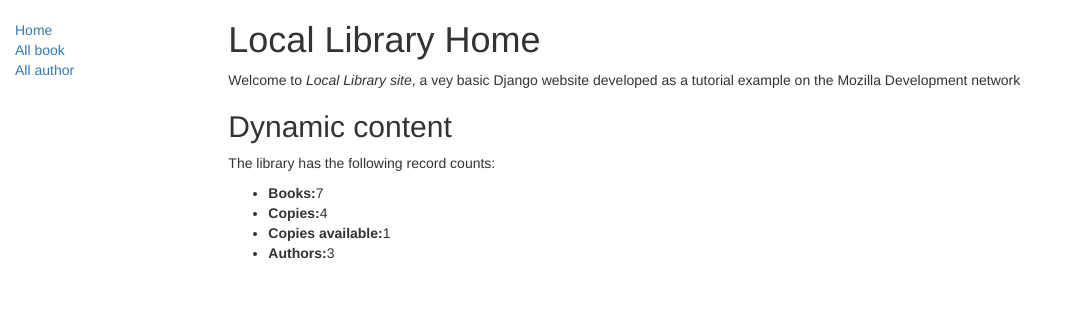
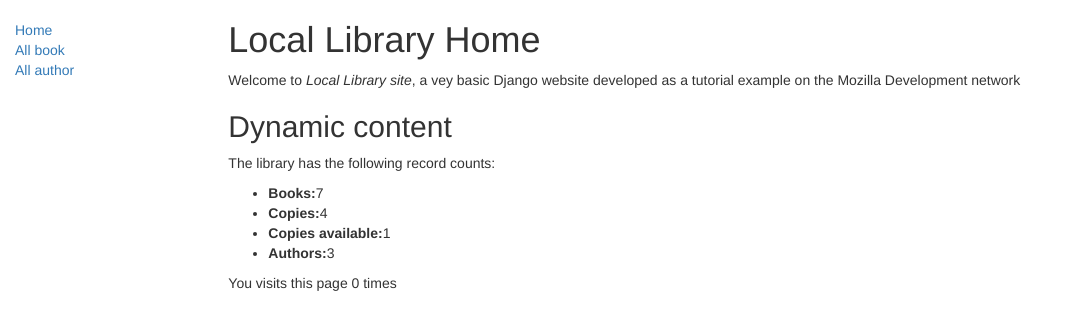
Before and after one commit to SemanticSpider/django_library, a Django app: page /catalog/ in a window 1280 px wide. Shown: the top 330 px of the page, without its empty margins (0-1068 px from the left). Run offline with Django 4.2, Linux system fonts and the light colour scheme; data comes from the database, SQL or seed files in the repository; both versions use the stored data as it was after the commit; some libraries are stand-ins or nearby versions.

Commit message:
Сделали списки литературы и авторов, детальные описания, поработали с сессиями

```diff
--- a/library/locallibrary/catalog/models.py
+++ b/library/locallibrary/catalog/models.py
@@ -96,6 +96,8 @@ class Author(models.Model):
         String for representation the Model object
         """
         return '%s, %s' % (self.last_name, self.first_name)
+    class Meta:
+        ordering = ['date_of_birth']
 
 class Language(models.Model):
     """
--- a/library/locallibrary/catalog/templates/base_generic.html
+++ b/library/locallibrary/catalog/templates/base_generic.html
@@ -26,14 +26,31 @@
                 {% block sidebar %}
                 <ul class="sidebar-nav">
                     <li><a href="{% url 'index' %}">Home</a></li>
-                    <li><a href="">All book</a></li>
-                    <li><a href="">All author</a></li>
+                    <li><a href="{% url 'books' %}">All book</a></li>
+                    <li><a href="{% url 'authors' %}">All author</a></li>
                 </ul>
                 {% endblock %}
             </div>
             <div class="col-sm-10">
             {% block content %}
             {% endblock %}
+            {% block pagination %}
+                {% if is_paginated %}
+                    <div class="pagination">
+                        <span class="page-links">
+                            {% if page_obj.has_previous %}
+                                <a href="{{ request.path }}?page={{ page_obj.previous_page_number }}">previous</a>
+                            {% endif %}
+                            <span class="page-current">
+                                Page {{ page_obj.number }} of {{ page_obj.paginator.num_pages }}
+                            </span>
+                            {% if page_obj.has_next %}
+                                <a href="{{ request.path }}?page={{ page_obj.next_page_number }}">next</a>
+                            {% endif %}
+                        </span>
+                    </div>
+                {% endif %}
+            {% endblock %}
             </div>
         </div>
     </div>
--- a/library/locallibrary/catalog/templates/index.html
+++ b/library/locallibrary/catalog/templates/index.html
@@ -11,4 +11,5 @@
                 <li><strong>Copies available:</strong>{{ num_instances_available }}</li>
                 <li><strong>Authors:</strong>{{ num_authors }}</li>
             </ul>
+    <p>You visits this page {{ num_visits }} {% if num_visits == 1 %} time {% else %} times {% endif %}
 {% endblock content %}
--- a/library/locallibrary/catalog/urls.py
+++ b/library/locallibrary/catalog/urls.py
@@ -1,6 +1,11 @@
 from django.urls import path
 from . import views
+from django.urls import re_path
 
 urlpatterns = [
-    path('', views.index, name='index'),
+    re_path(r'^$', views.index, name='index'),
+    re_path(r'^books/$', views.BookListView.as_view(), name='books'),
+    re_path(r'^book/(?P<pk>\d+)', views.BookDetailView.as_view(), name='book-detail'),
+    re_path(r'^author/$', views.AuthorListView.as_view(), name='authors'),
+    re_path(r'^author/(?P<pk>\d+)$', views.AuthorDetailView.as_view(), name='author-detail')
 ]
--- a/library/locallibrary/catalog/views.py
+++ b/library/locallibrary/catalog/views.py
@@ -1,5 +1,8 @@
+from typing import Any, Dict
+from django.db.models.query import QuerySet
 from django.shortcuts import render
 from .models import Book, BookInstance, Author, Language, Genre
+from django.views import generic
 # Create your views here.
 
 def index(request):
@@ -9,6 +12,11 @@ def index(request):
     # Считаем книги и копии
     num_books = Book.objects.all().count()
     num_instances = BookInstance.objects.all().count()
+
+    # Numbers of visits to this view, as counted in the session variable
+
+    num_visits = request.session.get('num_visits', 0)
+    request.session['num_visits'] = num_visits + 1
     # Считаем количество доступных копий
     num_instances_available = BookInstance.objects.filter(status__exact='a').count()
     num_authors = Author.objects.all().count()
@@ -18,6 +26,20 @@ def index(request):
         'index.html',
         context={
             'num_books':num_books, 'num_instances': num_instances, 'num_instances_available': num_instances_available,
-            'num_authors': num_authors,
+            'num_authors': num_authors, 'num_visits': num_visits
         }
     )
+
+class BookListView(generic.ListView):
+    model=Book
+    paginate_by = 3
+
+class BookDetailView(generic.DetailView):
+    model=Book
+
+class AuthorListView(generic.ListView):
+    model=Author
+    paginate_by= 3
+
+class AuthorDetailView(generic.DetailView):
+    model=Author
--- a/library/locallibrary/locallibrary/settings.py
+++ b/library/locallibrary/locallibrary/settings.py
@@ -112,6 +112,7 @@ USE_I18N = True
 
 USE_TZ = True
 
+SESSION_SAVE_EVERY_REQUEST = True
 
 # Static files (CSS, JavaScript, Images)
 # https://docs.djangoproject.com/en/4.2/howto/static-files/
```
Also changed, not shown: library/locallibrary/db.sqlite3.
